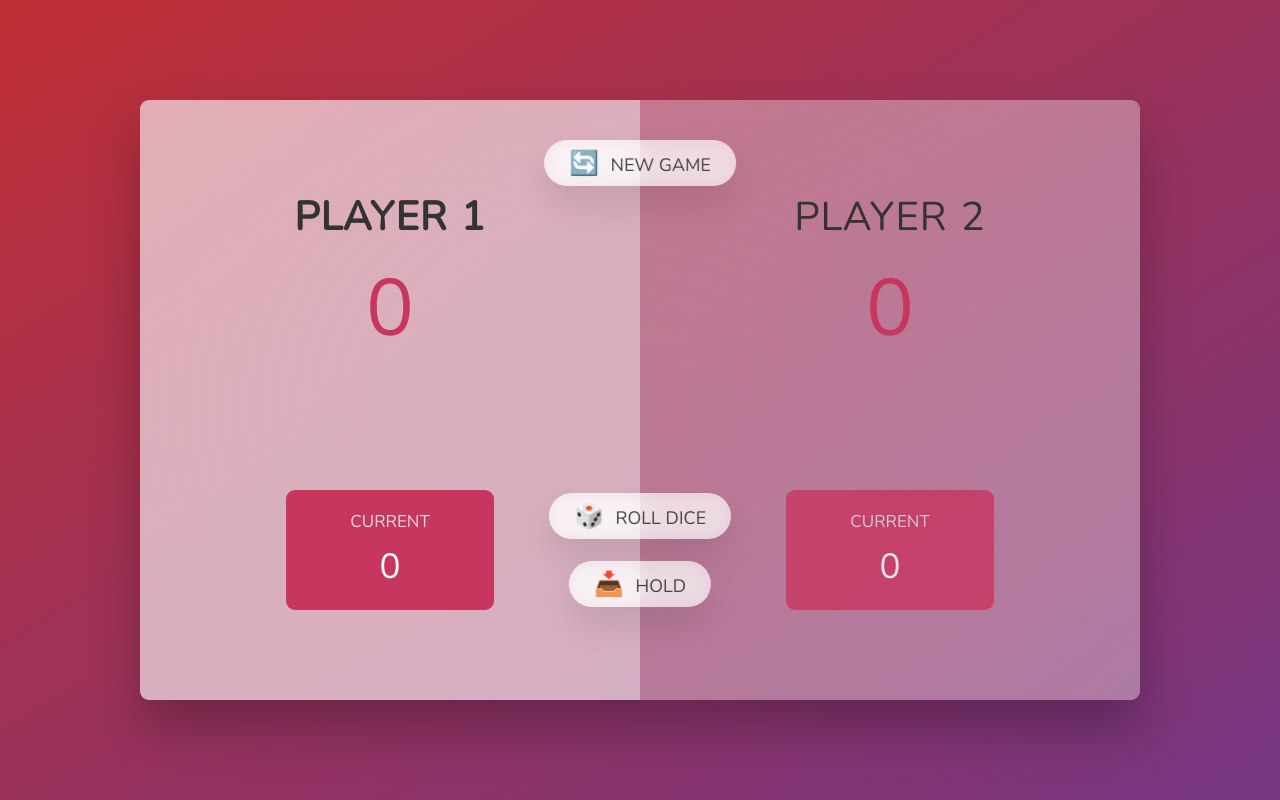
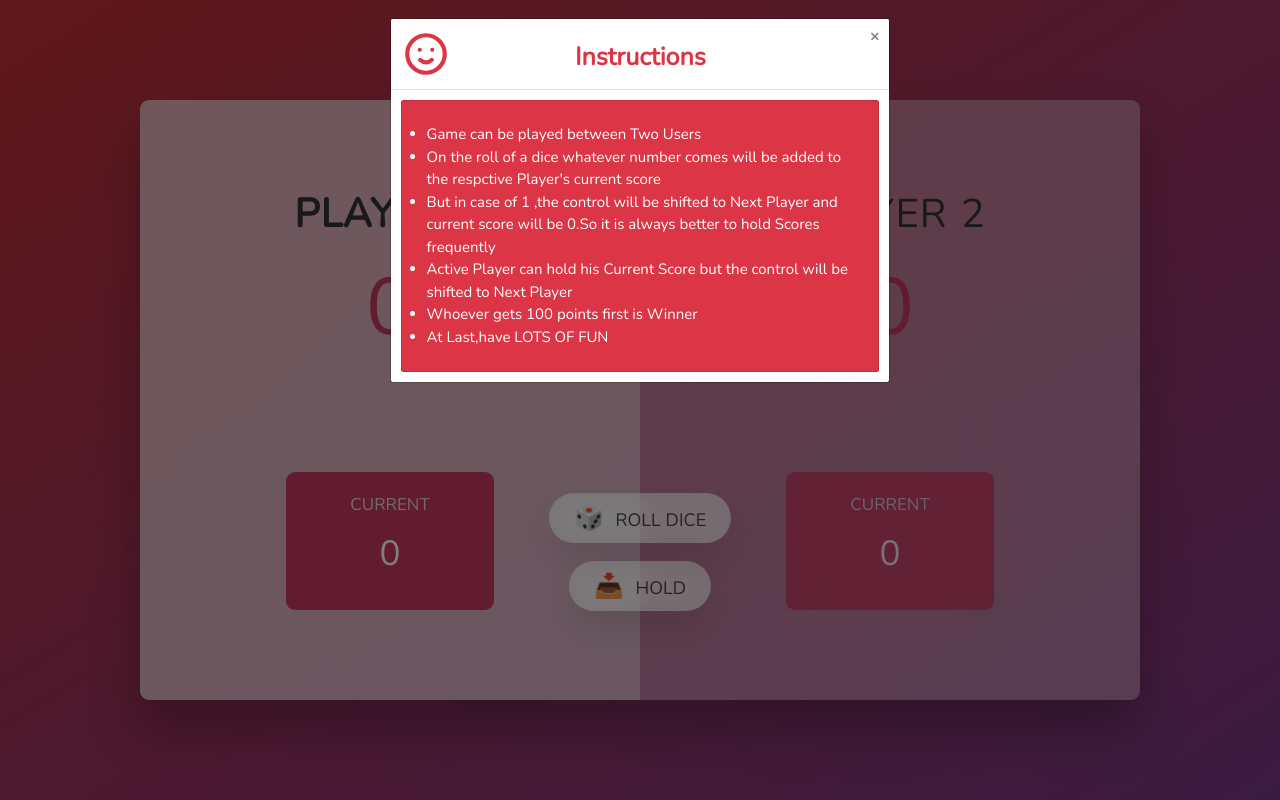
Before and after one commit to Chitra0207/Roll-the-Dice-Game, a plain HTML site: page index.html in a window 1280 px wide. Drawn offline with nearby package versions, Linux system fonts and the light colour scheme.

Commit message:
Modal Added

```diff
--- a/index.html
+++ b/index.html
@@ -4,10 +4,71 @@
     <meta charset="UTF-8" />
     <meta name="viewport" content="width=device-width, initial-scale=1.0" />
     <meta http-equiv="X-UA-Compatible" content="ie=edge" />
+    <link
+    rel="stylesheet"
+    href="https://use.fontawesome.com/releases/v5.0.13/css/all.css"
+    integrity="sha384-DNOHZ68U8hZfKXOrtjWvjxusGo9WQnrNx2sqG0tfsghAvtVlRW3tvkXWZh58N9jp"
+    crossorigin="anonymous"
+  />
+    <link
+      rel="stylesheet"
+      href="https://stackpath.bootstrapcdn.com/bootstrap/4.5.0/css/bootstrap.min.css"
+    />
+    <script src="https://code.jquery.com/jquery-3.5.1.min.js"></script>
+    <script src="https://stackpath.bootstrapcdn.com/bootstrap/4.5.0/js/bootstrap.min.js"></script>
+    <script src="https://kit.fontawesome.com/29b967fa09.js" crossorigin="anonymous"></script>
+
+    <script>
+      $(document).ready(function () {
+        $('#myModal').modal('show');
+      });
+    </script>
     <link rel="stylesheet" href="style.css" />
-    <title>Pig Game</title>
+    <title>Roll The Dice</title>
   </head>
   <body>
+    <div id="myModal" class="modal fade">
+      <div class="modal-dialog py-6">
+        <div class="modal-content">
+          <div class="modal-header bg-white text-danger">
+            <svg
+            xmlns="http://www.w3.org/2000/svg"
+            class="features-icon"
+            fill="none"
+            viewBox="0 0 24 24"
+            stroke="currentColor"
+          >
+            <path
+              stroke-linecap="round"
+              stroke-linejoin="round"
+              stroke-width="2"
+              d="M14.828 14.828a4 4 0 01-5.656 0M9 10h.01M15 10h.01M21 12a9 9 0 11-18 0 9 9 0 0118 0z"
+            />
+          </svg>            <h1 class="heading-instruction">Instructions</h1>
+
+            <button type="button" class="close" data-dismiss="modal">
+              &times;
+            </button>
+          </div>
+          <div class="modal-body">
+            <div class="card bg-danger text-white text-center">
+              <div class="card-body">
+                <p>
+                  <ul class="instruction-ul">
+                    <li>Game can be played between Two Users</li>
+                    <li>On the roll of a dice whatever number comes will be added to the respctive Player's current score</li>
+                    <li>But in case of 1 ,the control will be shifted to Next Player and current score will be 0.So it is always better to hold Scores frequently</li>
+                    <li>Active Player can hold his Current Score but the control will be shifted to Next Player </li>
+                    <li>Whoever gets 100 points first is Winner</li>
+                    <li>At Last,have LOTS OF FUN</li>
+                  </ul>
+                </p>
+              </div>
+            </div>
+          </div>
+        </div>
+      </div>
+    </div>
     <main>
       <section class="player player--0 player--active">
         <h2 class="name" id="name--0">Player 1</h2>
@@ -31,6 +92,9 @@
       <button class="btn btn--roll">🎲 Roll dice</button>
       <button class="btn btn--hold">📥 Hold</button>
     </main>
+
     <script src="script.js"></script>
+    <script src="https://kit.fontawesome.com/29b967fa09.js" crossorigin="anonymous"></script>
+
   </body>
 </html>
--- a/style.css
+++ b/style.css
@@ -168,3 +168,25 @@ main {
 .hidden {
   display: none;
 }
+
+.card {
+  /* align-items: center; */
+}
+.instruction-ul {
+  font-size: 1.5rem;
+  text-align: left;
+}
+.heading-instruction {
+  text-align: center;
+  align-items: center;
+  margin-left: 124px;
+  font-weight: bold;
+  margin-top: 13px;
+}
+.features-icon {
+  width: 50px;
+  height: 50px;
+}
+.card-body {
+  margin-left: 1.2rem;
+}
```
